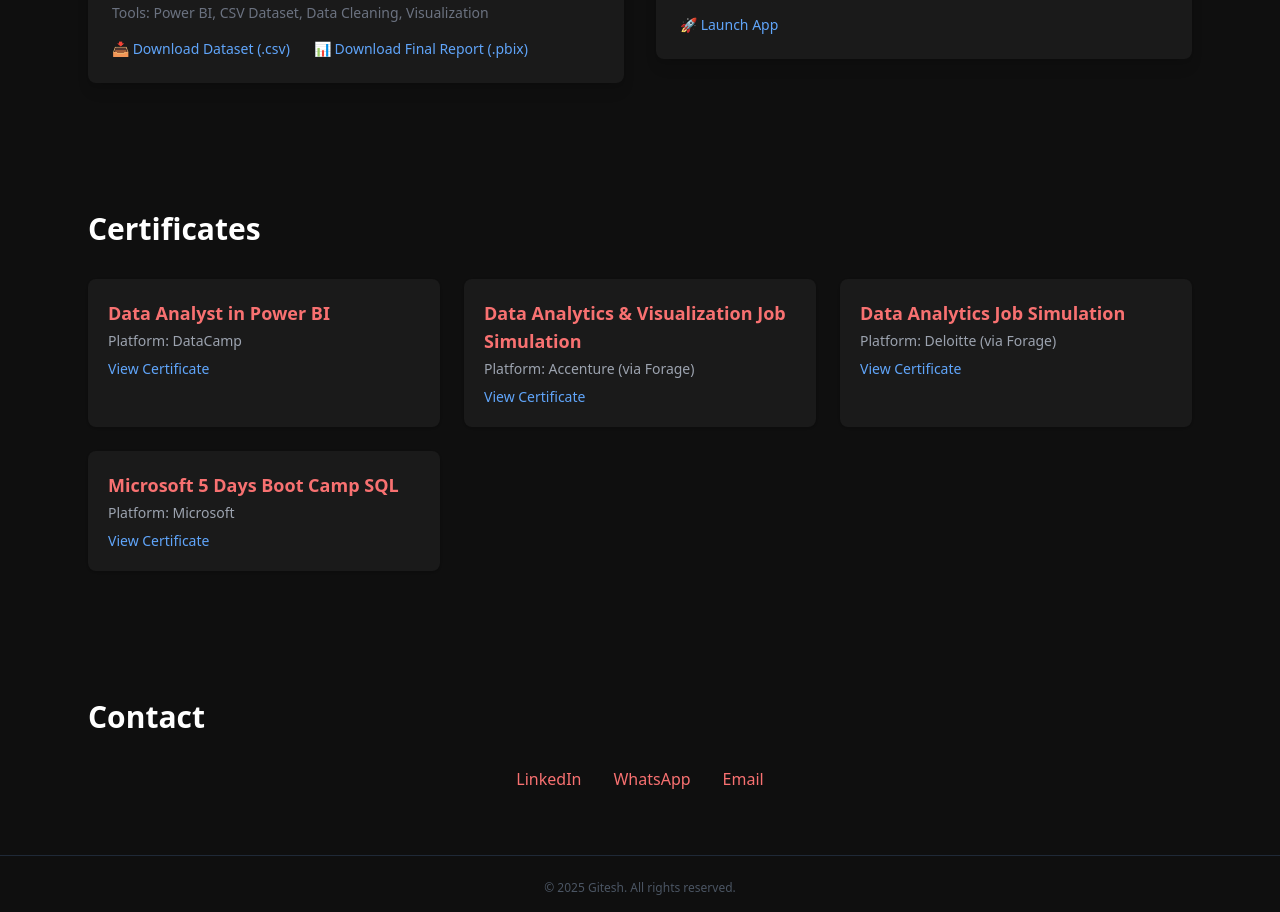
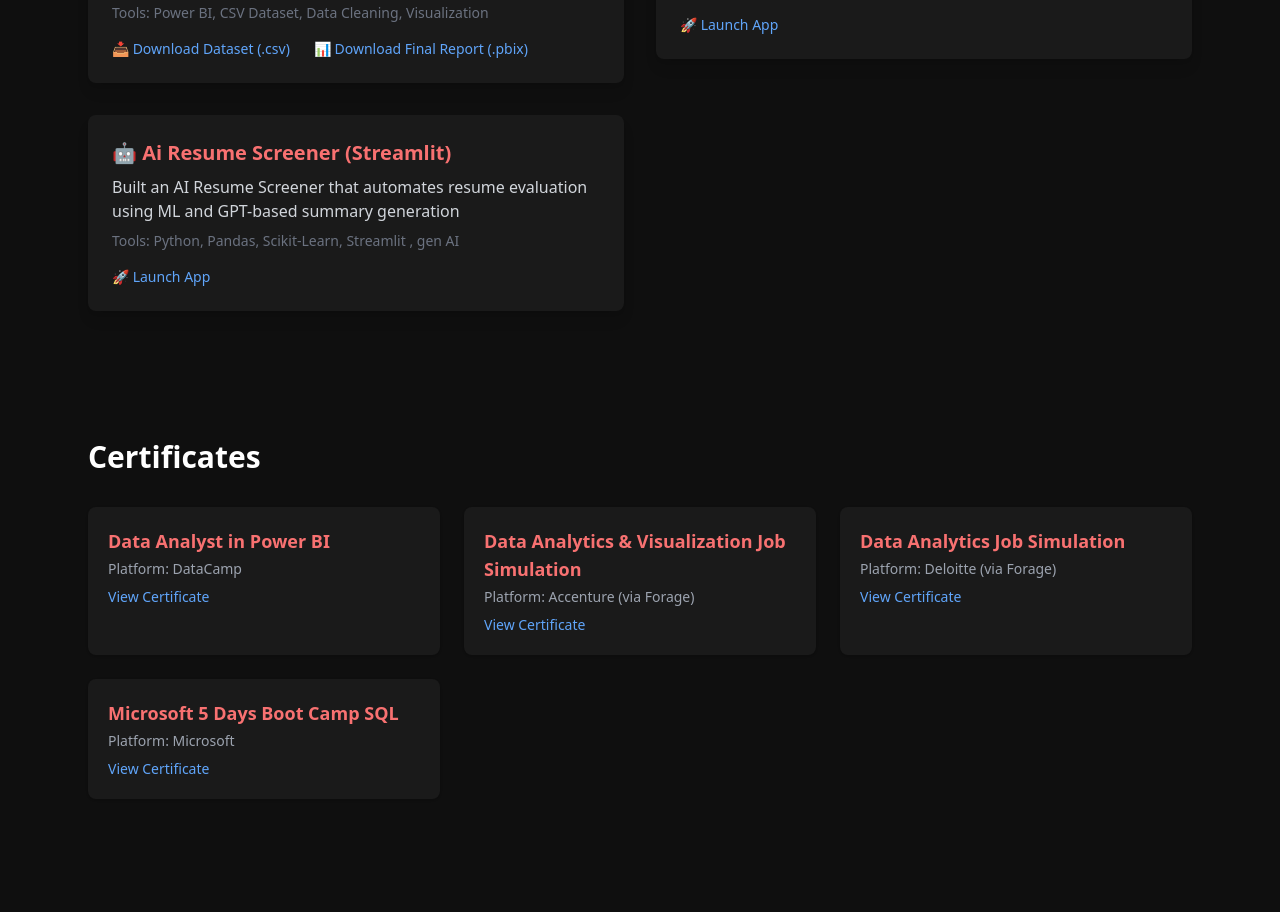
Before and after one commit to gitesh2005/portfolio, a React (Create React App) app: page / in a window 1280 px wide. Shown: the part 2392-3304 px from the top of the page. Built offline with nearby package versions, Linux system fonts and the light colour scheme.

Commit message:
new gen ai

```diff
--- a/src/App.js
+++ b/src/App.js
@@ -175,6 +175,24 @@ export default function App() {
               </div>
             </div>
           </motion.div>
+          <motion.div whileHover={{ scale: 1.02 }} transition={{ type: 'spring', stiffness: 200 }}>
+            <div className="bg-[#1a1a1a] p-6 rounded-lg shadow-lg hover:shadow-red-500/40 transition">
+              <h3 className="text-xl font-semibold text-red-400">
+               🤖 Ai Resume Screener (Streamlit)
+              </h3>
+              <p className="mt-2 text-gray-300">
+                Built an AI Resume Screener that automates resume evaluation using ML and GPT-based summary generation
+              </p>
+              <p className="mt-2 text-sm text-gray-500">
+                Tools: Python, Pandas, Scikit-Learn, Streamlit , gen AI
+              </p>
+              <div className="mt-4 text-sm">
+                <a href="https://resume-screener-by-gitesh.streamlit.app/" target="_blank" rel="noopener noreferrer" className="text-blue-400 hover:underline">
+                  🚀 Launch App
+                </a>
+              </div>
+            </div>
+          </motion.div>
         </div>
       </Section>
 
```
